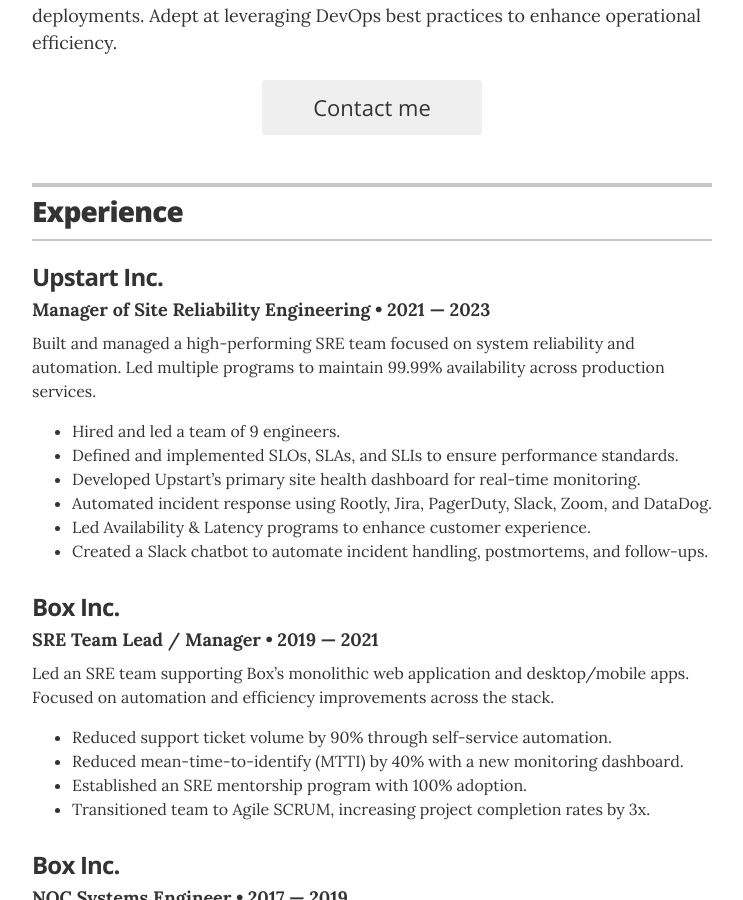
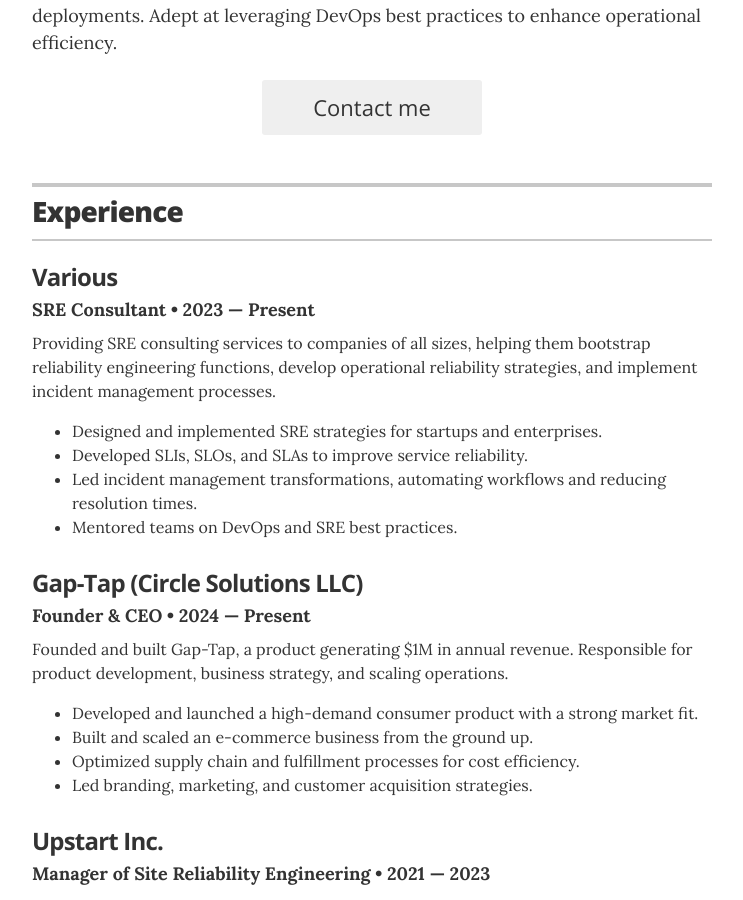
Before and after one commit to potable-anarchy/brad-dougherty.com, a Jekyll site: the page built from index.md, in a window 1280 px wide and 900 px high, scrolled down 396 px. Shown: the whole window, without its empty margins (268-1011 px from the left). Built offline with Jekyll 4.4.1, drawn with Linux system fonts in a browser that asks for light colours.

Commit message:
Updated my experience.

```diff
--- a/_data/experience.yml
+++ b/_data/experience.yml
@@ -1,4 +1,29 @@
 # Jobs
+# Founder & Consultant - Circle Solutions (SRE Consulting)
+- company: Various
+  position: SRE Consultant
+  duration: 2023 &mdash; Present
+  summary: >
+    Providing SRE consulting services to companies of all sizes, helping them bootstrap reliability engineering functions, develop operational reliability strategies, and implement incident management processes.
+    <ul class="resume-item-list">
+      <li>Designed and implemented SRE strategies for startups and enterprises.</li>
+      <li>Developed SLIs, SLOs, and SLAs to improve service reliability.</li>
+      <li>Led incident management transformations, automating workflows and reducing resolution times.</li>
+      <li>Mentored teams on DevOps and SRE best practices.</li>
+    </ul>
+
+# Founder & CEO - Gap-Tap (Circle Solutions)
+- company: Gap-Tap (Circle Solutions LLC)
+  position: Founder & CEO
+  duration: 2024 &mdash; Present
+  summary: >
+    Founded and built Gap-Tap, a product generating $1M in annual revenue. Responsible for product development, business strategy, and scaling operations.
+    <ul class="resume-item-list">
+      <li>Developed and launched a high-demand consumer product with a strong market fit.</li>
+      <li>Built and scaled an e-commerce business from the ground up.</li>
+      <li>Optimized supply chain and fulfillment processes for cost efficiency.</li>
+      <li>Led branding, marketing, and customer acquisition strategies.</li>
+    </ul
 
 # Manager of Site Reliability Engineering - Upstart Inc.
 - company: Upstart Inc.
```
